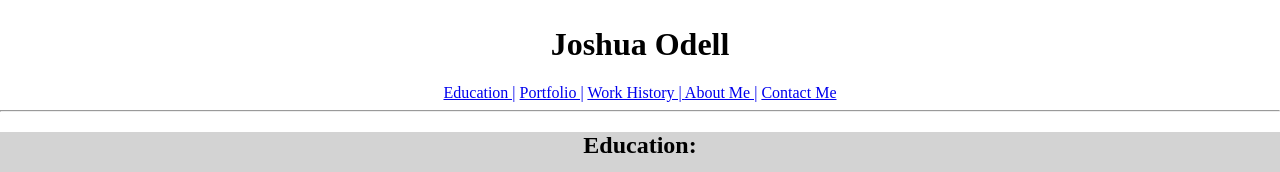
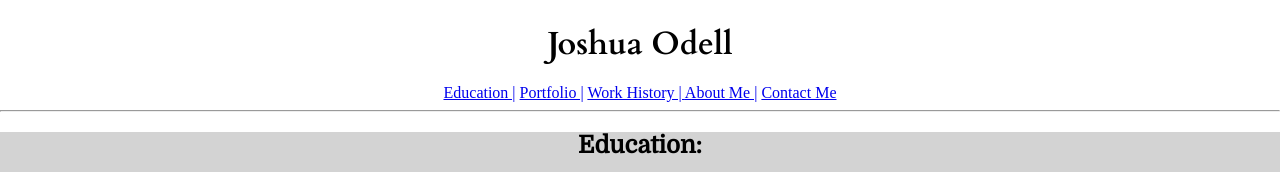
Before and after one commit to Joshua-Odell/Profesional-Website, a plain HTML site: page index.html in a window 1280 px wide. Shown: the part 628-800 px from the top of the page. Drawn offline with nearby package versions, Linux system fonts and the light colour scheme.

Commit message:
Update style.css

```diff
--- a/style.css
+++ b/style.css
@@ -1,14 +1,18 @@
+@import url('https://fonts.googleapis.com/css2?family=Cardo:wght@700&family=Domine&display=swap');
+
+
 header {
   background-image: url(pictures/background);
 }
 
 h1 {
+  font-family: 'Cardo', serif;
  font-size: 600;
  right: 100px;
 }
 
 h2{
-
+font-family: 'Domine', serif;
 }
 
 h3{
```
